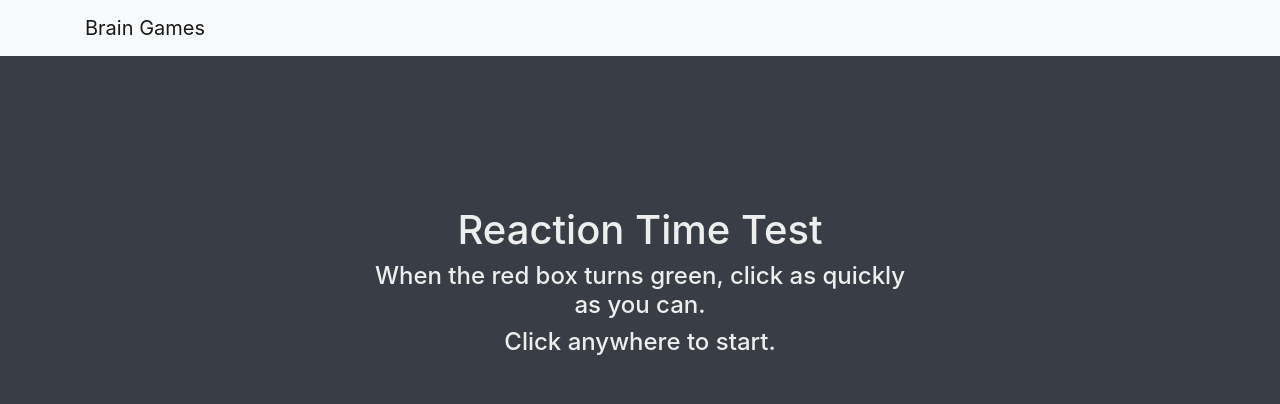
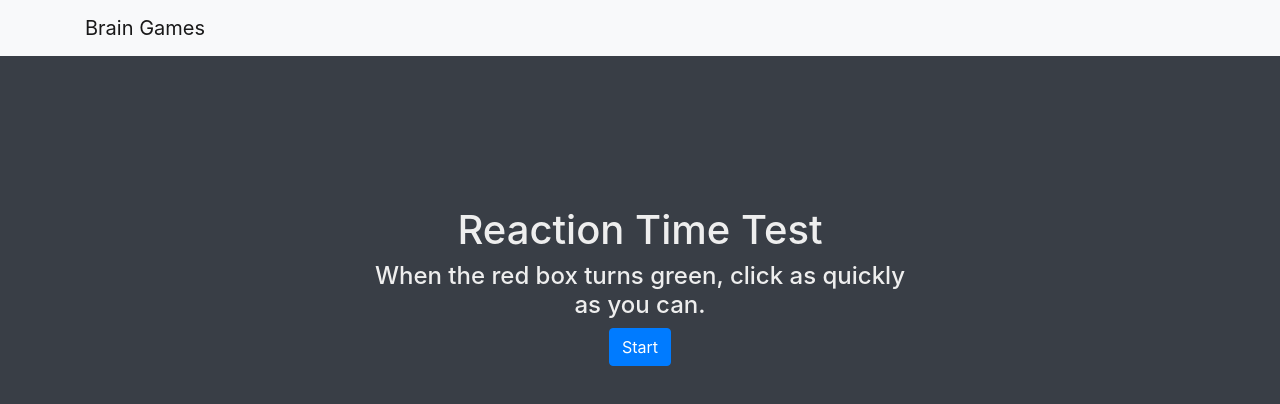
Before and after one commit to grandonbarcia/mini-games, a React (Create React App) app: page /quickDraw in a window 1280 px wide. Shown: the top 404 px of the page. Built offline with nearby package versions, Linux system fonts and the light colour scheme.

Commit message:
added start button and moved startGame function from row to button

```diff
--- a/src/Reaction/ReactionIntro.tsx
+++ b/src/Reaction/ReactionIntro.tsx
@@ -8,11 +8,11 @@ type Props = {
 
 const ReactionIntro: FC<Props> = ({ startGame }) => {
     return (
-        <Row className='h-100' onClick={() => startGame(true)}>
+        <Row className='h-100'>
             <Col className='text-center'>
                 <h1> Reaction Time Test </h1>
                 <h4>When  the red box turns green, click as quickly as you can.</h4>
-                <h4>Click anywhere to start.</h4>
+                <Button onClick={() => startGame(true)}>Start</Button>
             </Col>
         </Row>
     )
```
